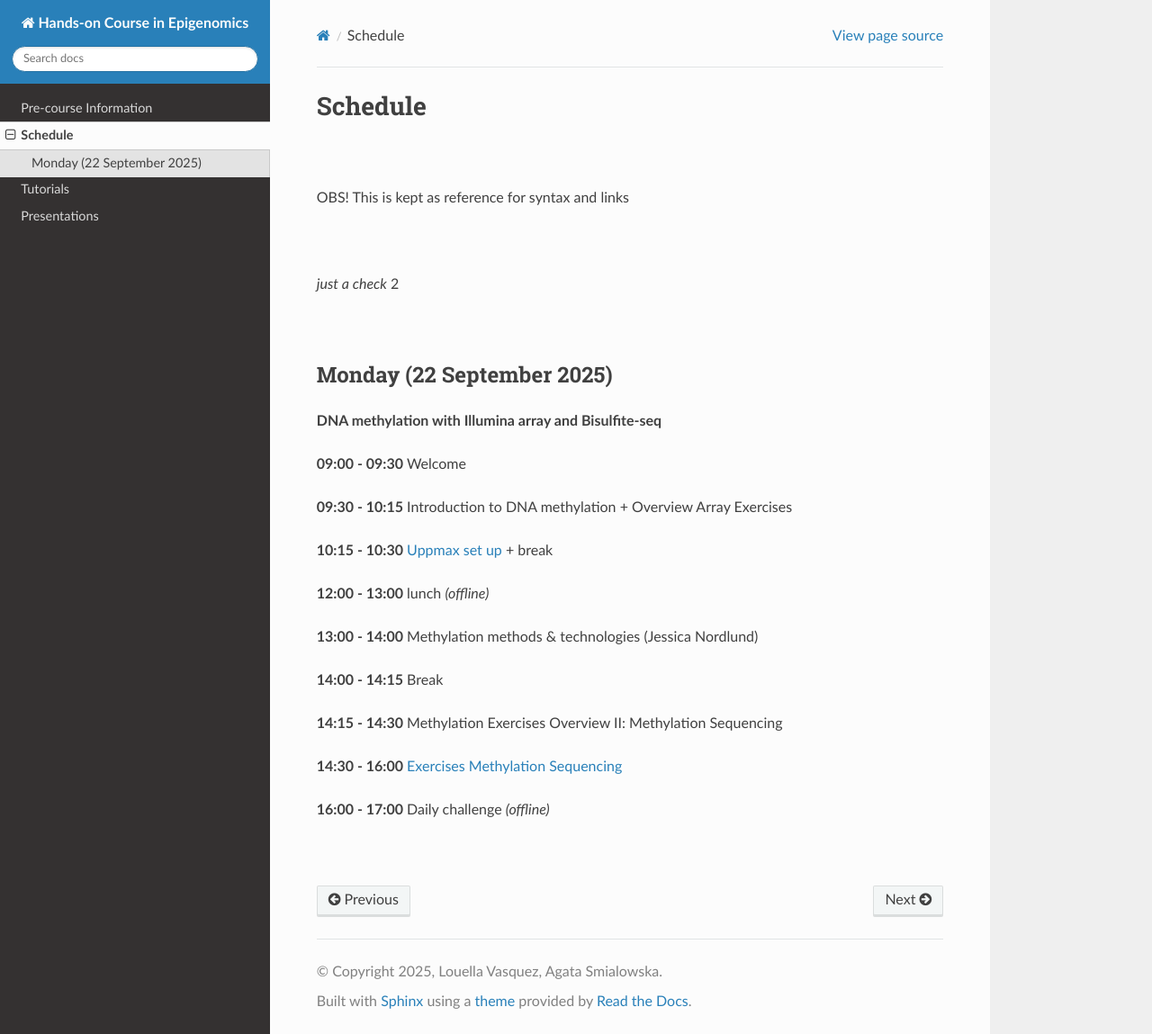
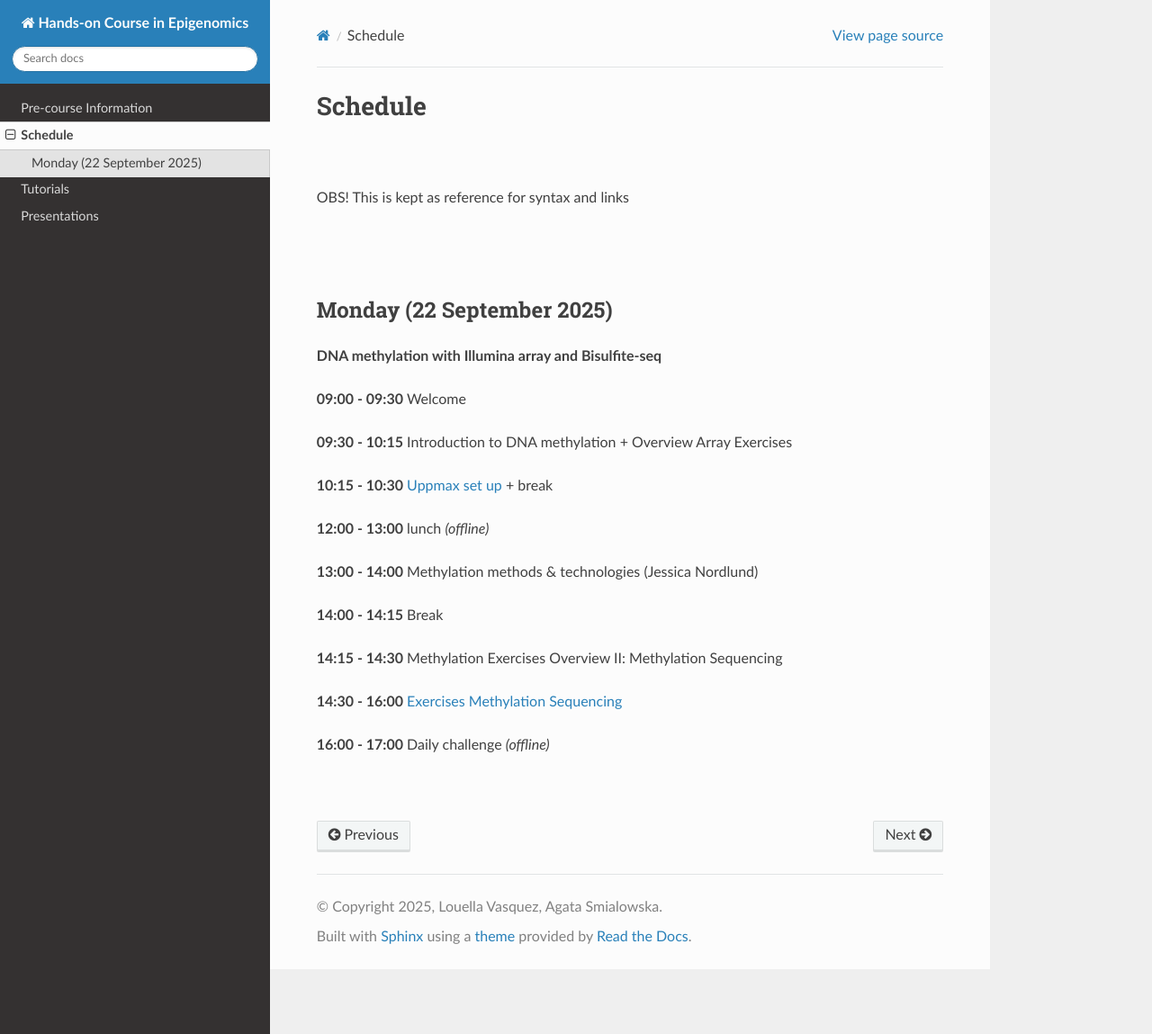
Before and after one commit to NBISweden/ngi-nbis-epigenomics-hands-on, a Sphinx documentation site: the page built from docs/content/schedule.rst, in a window 1280 px wide and 1149 px high. Shown: the whole window at 90% size. Built offline with Sphinx 7.4.7 and the Read the Docs theme 3.1.0, drawn with Linux system fonts in a browser that asks for light colours.

Commit message:
Update schedule.rst

```diff
--- a/docs/content/schedule.rst
+++ b/docs/content/schedule.rst
@@ -15,9 +15,6 @@ Schedule
 OBS! This is kept as reference for syntax and links
 
 :raw-html:`<br />`
-
-*just a check* 2
-
 :raw-html:`<br />`
 
 
```
